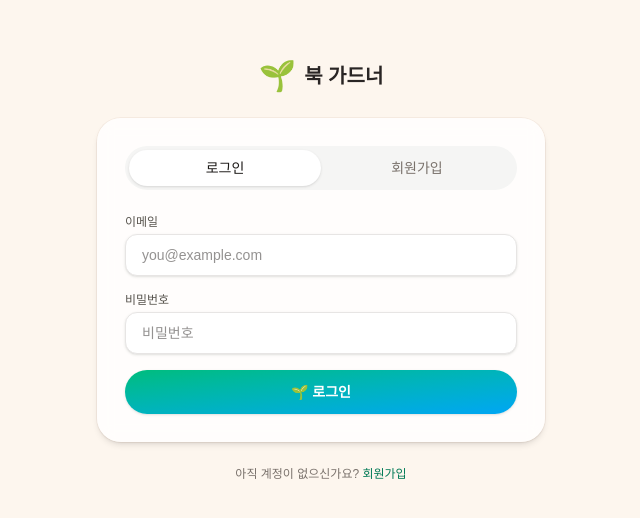
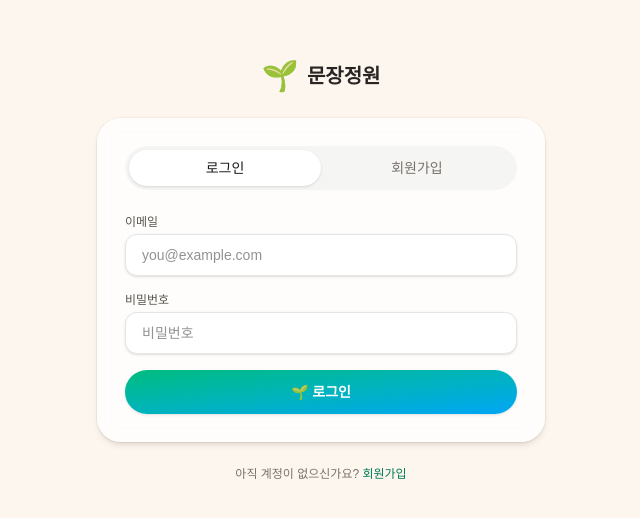
Before and after one commit to junpiano18-ctrl/book-gardner, a Next.js app: page /login in a window 1280 px wide. Shown: the part 130-648 px from the top of the page, without its empty margins (319-959 px from the left). Built offline with nearby package versions, Linux system fonts and the light colour scheme; no server answers.

Commit message:
서비스 이름 문장정원으로 변경 (텍스트·메타태그)

```diff
--- a/app/layout.tsx
+++ b/app/layout.tsx
@@ -13,8 +13,8 @@ const geistMono = Geist_Mono({
 });
 
 export const metadata: Metadata = {
-  title: "Create Next App",
-  description: "Generated by create next app",
+  title: "문장정원",
+  description: "읽은 만큼 자라는 나만의 독서 정원",
 };
 
 // 모바일 핀치 줌 차단 — 앱처럼 고정된 뷰포트
--- a/app/login/page.tsx
+++ b/app/login/page.tsx
@@ -72,7 +72,7 @@ export default function LoginPage() {
       <div className="w-full max-w-md">
         <Link href="/" className="mb-6 flex items-center justify-center gap-2 text-xl font-bold text-stone-800">
           <span className="text-3xl">🌱</span>
-          <span>북 가드너</span>
+          <span>문장정원</span>
         </Link>
 
         <div className="rounded-3xl bg-white/80 p-7 shadow-md ring-1 ring-amber-900/5 backdrop-blur">
--- a/components/ui/Header.tsx
+++ b/components/ui/Header.tsx
@@ -28,7 +28,7 @@ export function Header({ activeKey, actions }: HeaderProps) {
           <div className="flex min-w-0 items-center gap-4 sm:gap-8">
             <Link href="/" className="flex shrink-0 items-center gap-2 text-lg font-bold text-stone-800">
               <span className="text-2xl">🌱</span>
-              <span className="hidden min-[380px]:inline">북 가드너</span>
+              <span className="hidden min-[380px]:inline">문장정원</span>
             </Link>
             <nav className="hidden items-center gap-1 text-sm text-stone-600 sm:flex">
               {NAV_ITEMS.map((item) => {
```
